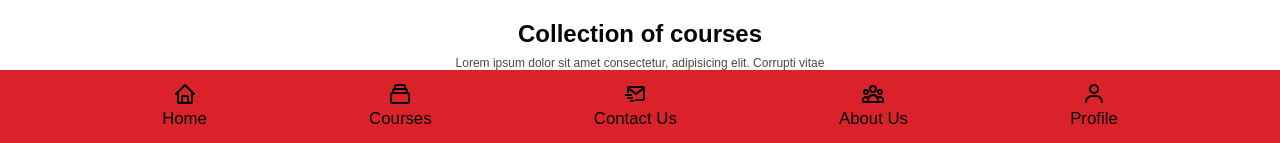
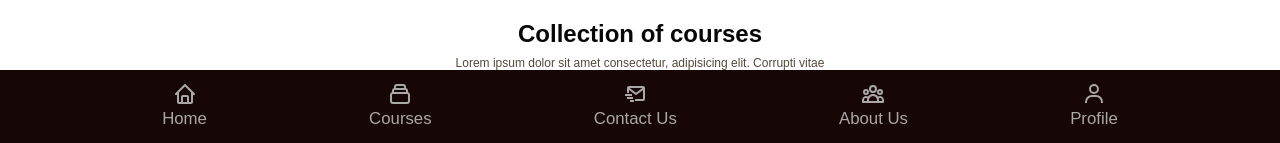
Before and after one commit to Niscolinx/teenscan, a React (Create React App) app: page / in a window 1280 px wide. Shown: the part 655-798 px from the top of the page. Built offline with nearby package versions, Linux system fonts and the light colour scheme; what react-router-last-location would draw is missing.

Commit message:
working on footer

```diff
--- a/src/sass/components/footer.scss
+++ b/src/sass/components/footer.scss
@@ -1,6 +1,6 @@
 .footer {
     &__mobileNav {
-        background-color: $color-secondary;
+        background-color: #160606;
         padding: 1rem 0;
         position: fixed;
         bottom: 0;
@@ -9,6 +9,7 @@
         z-index: 10;
         display: flex;
         justify-content: space-evenly;
+        font-weight: 500;
 
         & > :link,
         & > :visited {
@@ -16,7 +17,7 @@
             text-decoration: none;
             font-size: 2rem;
             justify-items: center;
-            color: black;
+            color: #aba7a7;
 
             // background: $linear-gradient;
             // background-clip: text;
```
